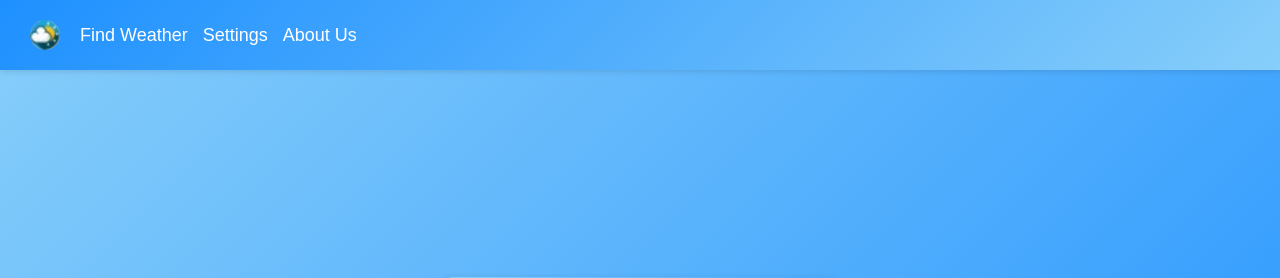
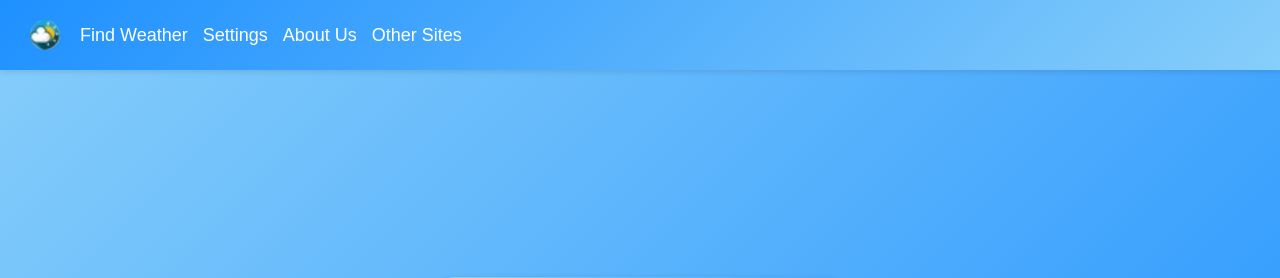
Before and after one commit to ok230111-dev/WeatherBook, a Flask app: page /weather-of-city in a window 1280 px wide. Shown: the top 278 px of the page. Run offline with Flask 3, Linux system fonts and the light colour scheme.

```diff
--- a/templates/weather-of-city.html
+++ b/templates/weather-of-city.html
@@ -59,6 +59,13 @@
             href="/about"
             class="{% if request.endpoint == 'about' %}active{% endif %}"
             >About Us</a
+          >
+        </li>
+        <li>
+          <a
+            href="/other_sites"
+            class="{% if request.endpoint == 'other_sites' %}active{% endif %}"
+            >Other Sites</a
           >
         </li>
       </ul>
```
